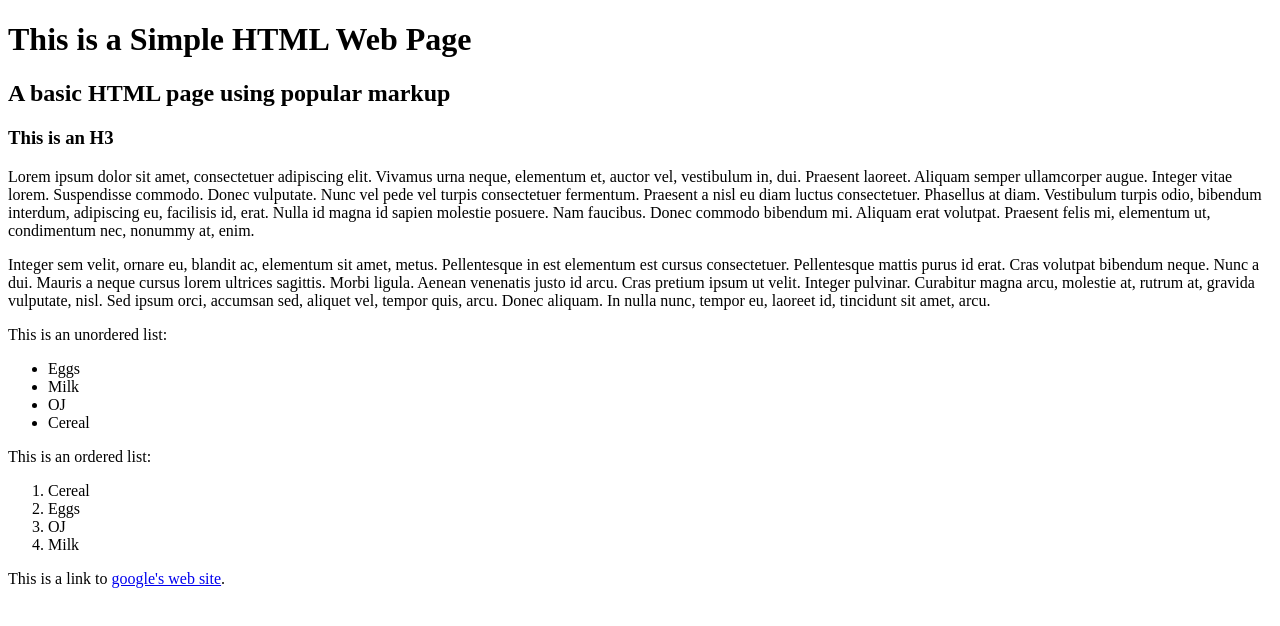
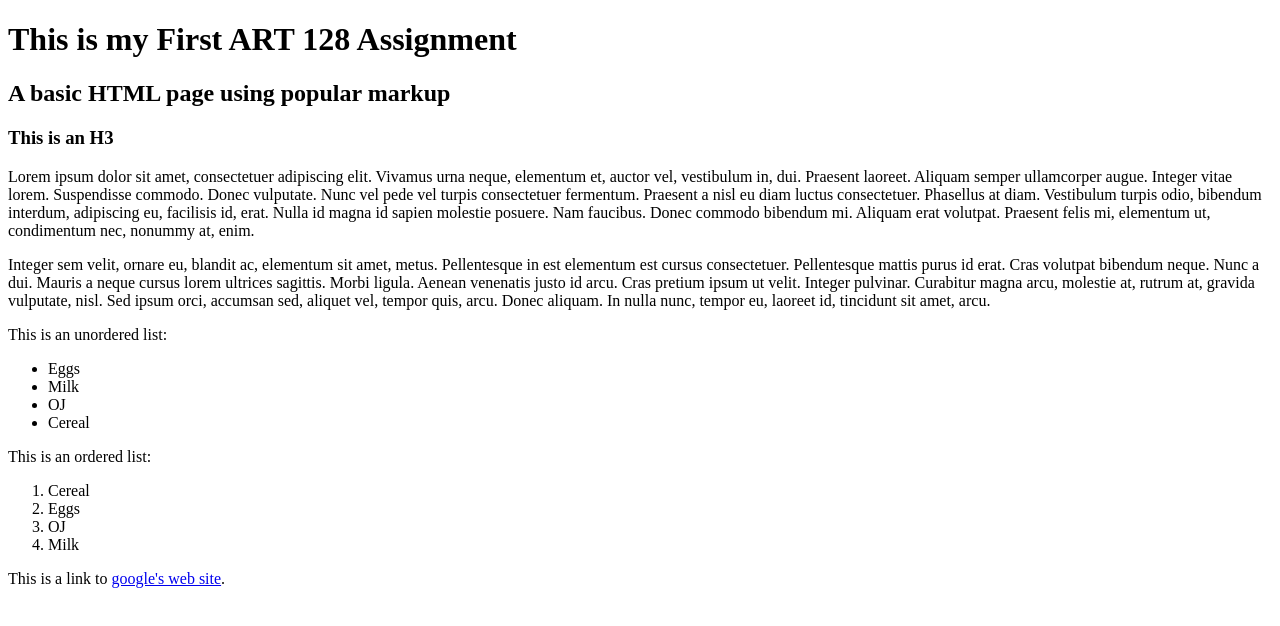
Before and after one commit to rojoypira/myclasswebsite, a plain HTML site: page art128/simplewebpage.html in a window 1280 px wide. Drawn offline with Linux system fonts and the light colour scheme.

Commit message:
Update simplewebpage.html

```diff
--- a/art128/simplewebpage.html
+++ b/art128/simplewebpage.html
@@ -6,7 +6,7 @@
 </head>
 <body>
 
-<h1>This is a Simple HTML Web Page</h1>
+<h1>This is my First ART 128 Assignment</h1>
 
 <h2>A basic HTML page using popular markup</h2>
 
```
